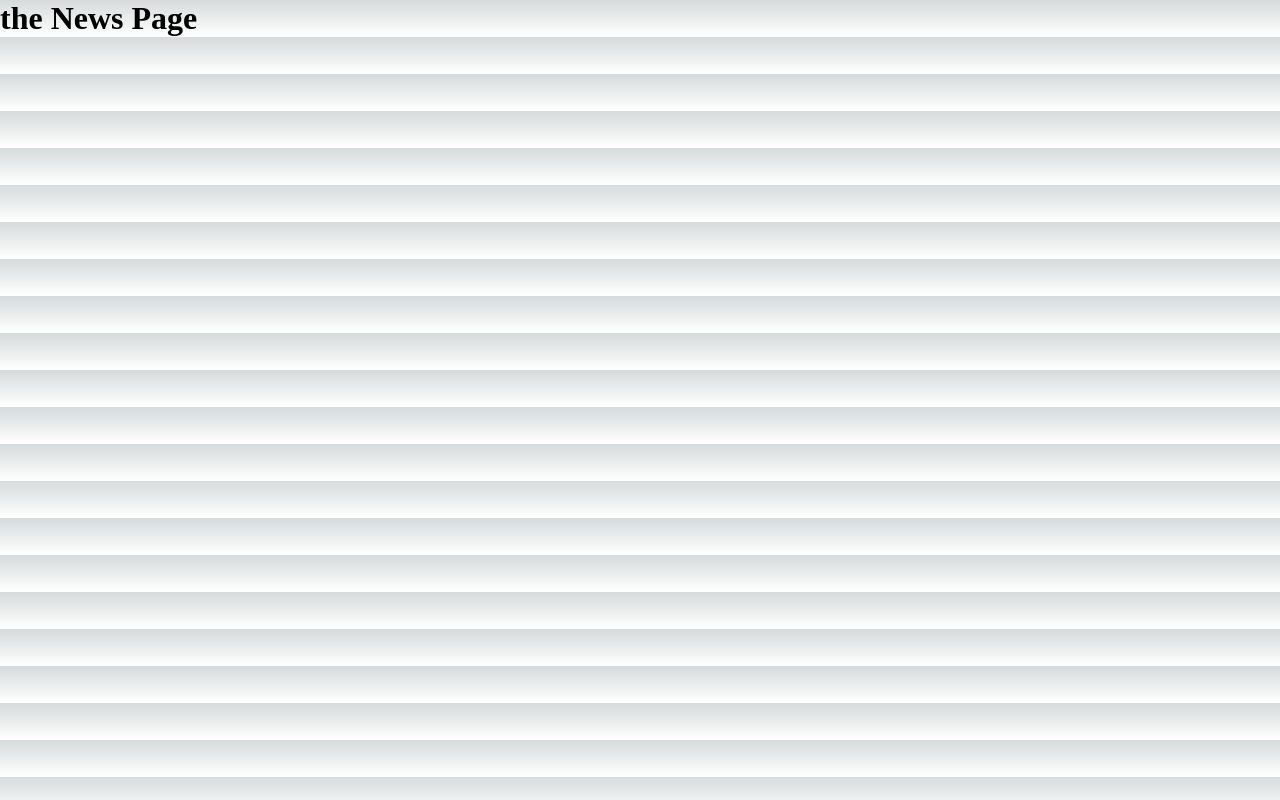
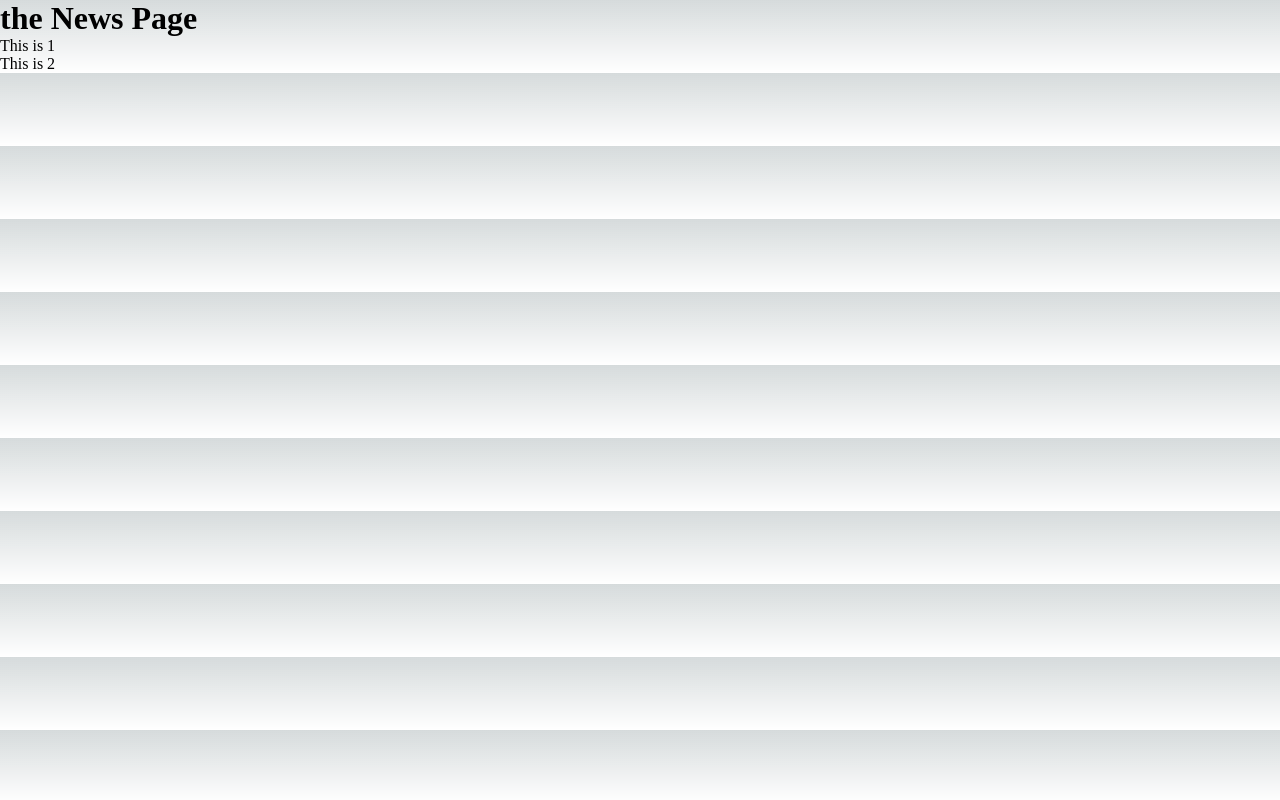
Before and after one commit to mohsenpasdar/section23-nextjs-course, a Next.js app: page /news in a window 1280 px wide. Built offline with nearby package versions, Linux system fonts and the light colour scheme.

Commit message:
12-linking btwn pages

```diff
--- a/pages/news/index.js
+++ b/pages/news/index.js
@@ -1,8 +1,15 @@
+import Link from 'next/link';
 import React from 'react';
 
 const NewsPage = () => {
     return (
-        <h1>the News Page</h1>
+        <>
+            <h1>the News Page</h1>
+            <ul>
+                <li><Link href='/news/1'>This is 1</Link></li>
+                <li><Link href='/news/2'>This is 2</Link></li>
+            </ul>
+        </>
     );
 };
 
```
